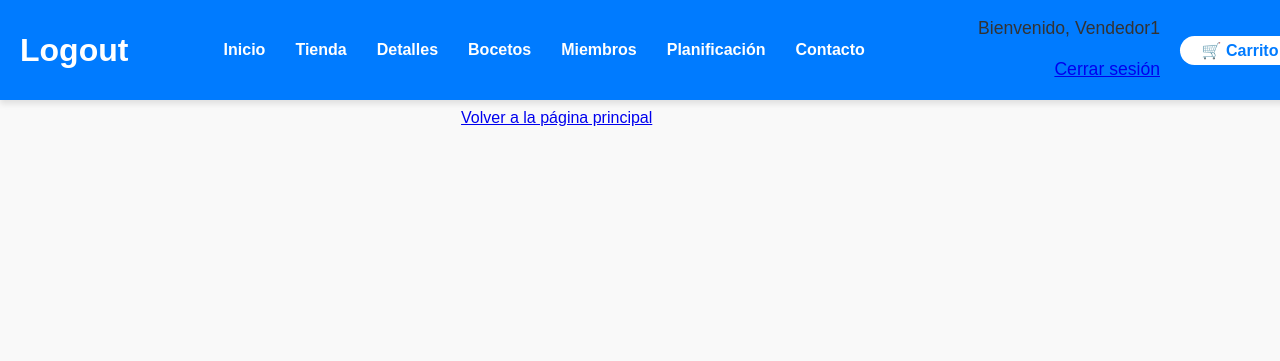
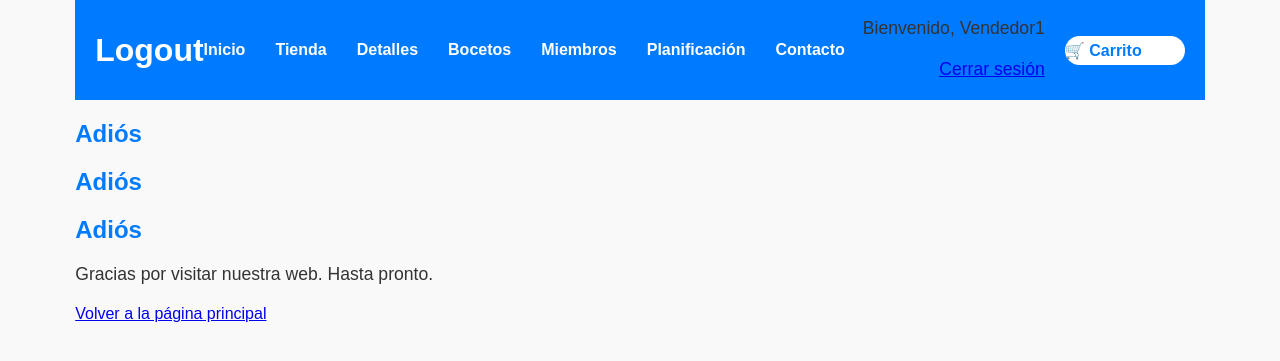
Before and after one commit to fernandoguzmanm/Aplicacion-Web-Tienda, a PHP site: page /logout.php in a window 1280 px wide. Shown: the top 361 px of the page. Run offline with PHP 8.4, Linux system fonts and the light colour scheme; a user stored in the database is signed in.

Commit message:
logout bien del todo

```diff
--- a/Proyecto1/css/cssLogout.css
+++ b/Proyecto1/css/cssLogout.css
@@ -1,4 +1,3 @@
-/* Estilo general */
 body {
     font-family: Arial, sans-serif;
     margin: 0;
@@ -9,20 +8,6 @@ body {
     align-items: center;
 }
 
-/* Estilo del header */
-header {
-    width: 100%;
-    background-color: #007BFF;
-    color: white;
-    padding: 15px 0;
-    text-align: center;
-    position: fixed;
-    top: 0;
-    left: 0;
-    box-shadow: 0px 4px 6px rgba(0, 0, 0, 0.1);
-}
-
-/* Espacio para que el contenido no quede debajo del header */
 main {
     margin-top: 100px;
     width: 80%;
@@ -30,7 +15,6 @@ main {
     text-align: center;
 }
 
-/* Contenedor del mensaje */
 .logout-container {
     background-color: white;
     padding: 30px;
@@ -39,7 +23,6 @@ main {
     text-align: center;
 }
 
-/* Estilo del mensaje */
 h2 {
     color: #007BFF;
     margin-bottom: 20px;
@@ -51,7 +34,6 @@ p {
     margin-bottom: 20px;
 }
 
-/* Estilo del botón */
 .btn {
     background-color: #007BFF;
     color: white;
--- a/Proyecto1/logout.php
+++ b/Proyecto1/logout.php
@@ -17,8 +17,10 @@ if (session_status() == PHP_SESSION_NONE) {
 
         <div id="contenido">
             <?php
-            if (isset($_SESSION["login"]) && $_SESSION["login"] == true) {
-                echo "<h2>Adiós muy buenas</h2>";
+            if (isset($_SESSION["login"])) {
+                echo "<h2>Adiós</h2>";
+                echo "<h2>Adiós</h2>";
+                echo "<h2>Adiós</h2>";
                 echo "<p>Gracias por visitar nuestra web. Hasta pronto.</p>";
                 echo "<a href='index.php'>Volver a la página principal</a>";
                 session_destroy();
@@ -29,6 +31,6 @@ if (session_status() == PHP_SESSION_NONE) {
             ?>
         </div>
 
-    </div> <!-- Fin del contenedor -->
+    </div>
 </body>
 </html>
--- a/Proyecto1/mysql/tienda.sql
+++ b/Proyecto1/mysql/tienda.sql
@@ -40,7 +40,6 @@ CREATE TABLE `usuarios` (
 INSERT INTO `usuarios` (`id_usuario`, `nombre`, `email`, `contraseña`, `tipo_usuario`, `puntos_fidelidad`) VALUES
 (1, 'Vendedor1', 'vendedor1@gmail.com', 'v1', 'vendedor', 0),
 (2, 'Vendedor2', 'vendedor2@gmail.com', 'v2', 'vendedor', 0);
-
 -- --------------------------------------------------------
 -- Estructura de tabla para la tabla `productos`
 
```
